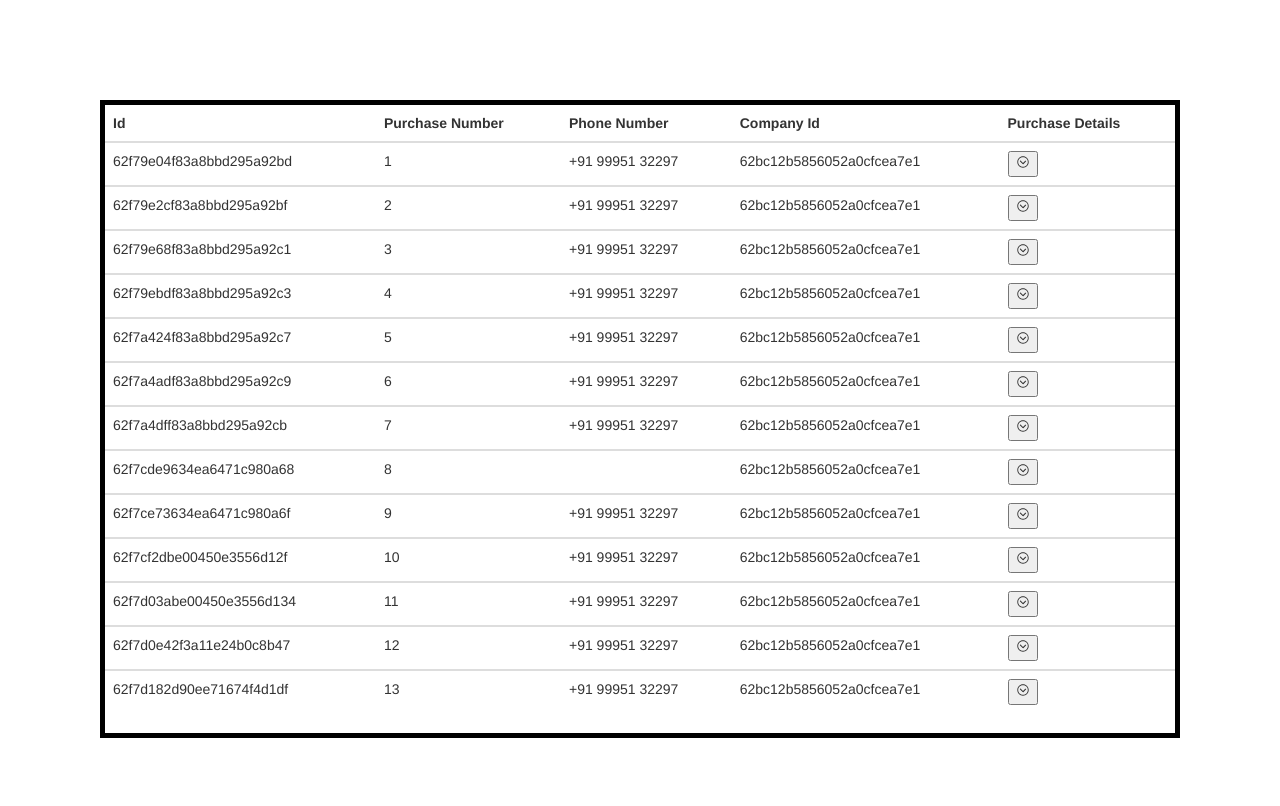
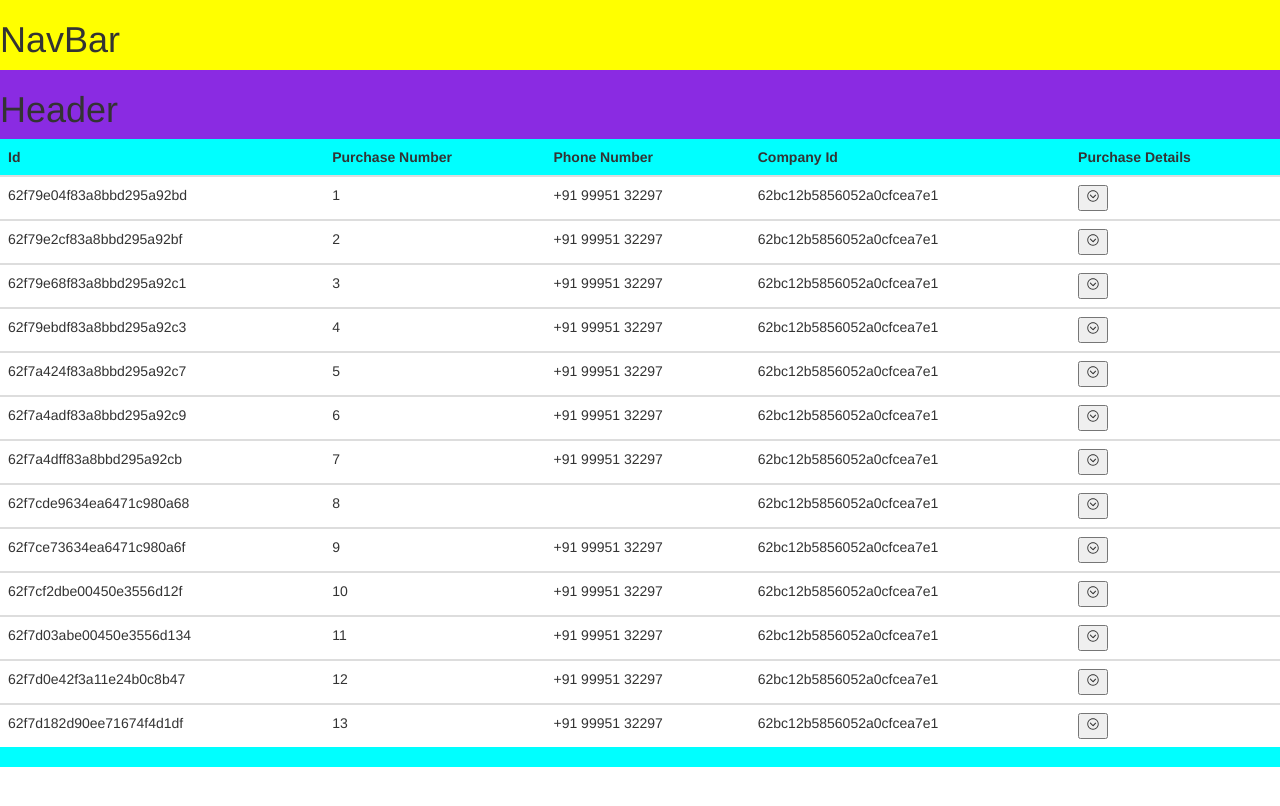
Before and after one commit to fathah1/datatable, a React (Create React App) app: page / in a window 1280 px wide. Shown: the top 806 px of the page. Built offline with nearby package versions, Linux system fonts and the light colour scheme.

Commit message:
to create layout and nav

```diff
--- a/src/App.css
+++ b/src/App.css
@@ -0,0 +1,3 @@
+.App{
+    display:grid;
+}
--- a/src/App.js
+++ b/src/App.js
@@ -1,10 +1,14 @@
 import './App.css';
 import Table from './components/Table/Table.js'
+import NavBar from './components/NavBar/NavBar.js'
+import Header from './components/Header/Header.js'
 
 function App() {
   return (
     <div className="App">
-      <Table />
+       <NavBar />
+       <Header/>
+       <Table />
     </div>
   );
 }
--- /dev/null
+++ b/src/components/Header/Header.js
@@ -0,0 +1,11 @@
+import '../../styles/Header.css'
+
+function Header() {
+  return (
+    <div className="Header">
+       <h1>Header</h1>
+    </div>
+  );
+}
+
+export default Header;
--- /dev/null
+++ b/src/components/NavBar/NavBar.js
@@ -0,0 +1,11 @@
+import '../../styles/NavBar.css'
+
+function NavBar() {
+  return (
+    <div className="NavBar">
+       <h1>NavBar</h1>
+    </div>
+  );
+}
+
+export default NavBar;
--- a/src/components/Table/Table.js
+++ b/src/components/Table/Table.js
@@ -3,7 +3,7 @@ import MainTable from './MainTable.js'
 
 function Table() {
   return (
-    <div className="Container">
+    <div className="Table">
        <MainTable />
     </div>
   );
--- /dev/null
+++ b/src/styles/Header.css
@@ -0,0 +1,3 @@
+.Header{
+    background-color: blueviolet;
+}
--- /dev/null
+++ b/src/styles/NavBar.css
@@ -0,0 +1,4 @@
+.NavBar{
+
+background-color: yellow;
+}
--- a/src/styles/Table.css
+++ b/src/styles/Table.css
@@ -1,8 +1,3 @@
-.Container{
-    margin:100px;
-    background-color: white;
-    height:100%;
-    border-style: solid;
-    border-width: 5px;
-    border-color: black;
+.Table{
+    background-color: aqua;
 }
```
Also changed, not shown: 1 other file (tests, documents, lock files or other folders).
